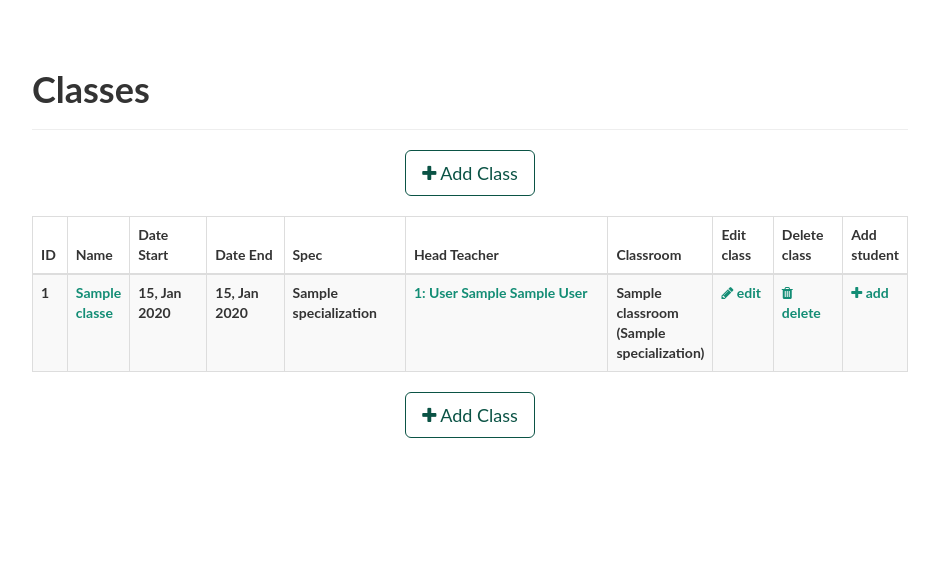
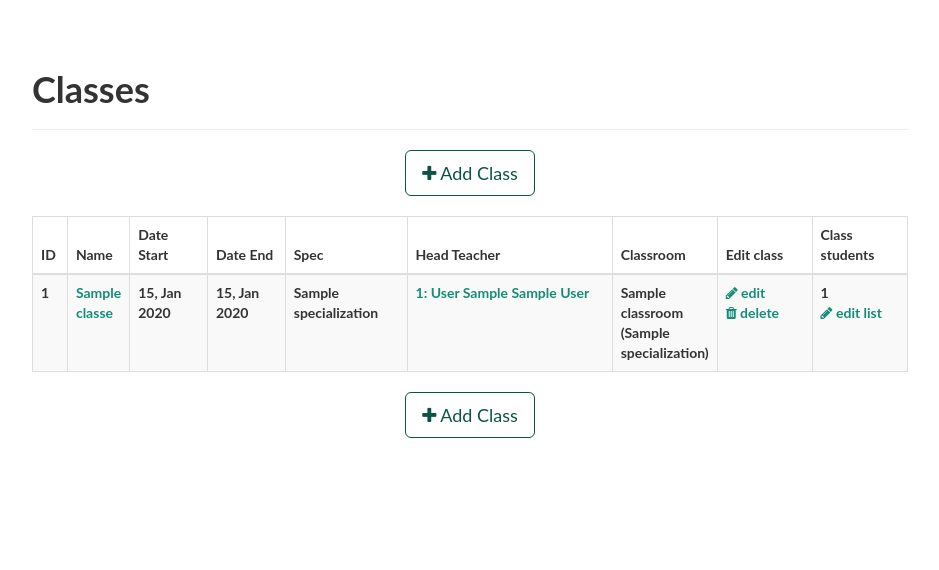
Before and after one commit to TerenikDmitry/school_db, a Flask app: page /class/list in a window 1280 px wide. Shown: the part 51-621 px from the top of the page, without its empty margins (170-1109 px from the left). Run offline with Flask 2, Linux system fonts and the light colour scheme; a user stored in the database is signed in; tables that the repository leaves empty hold one stand-in row (values such as "Sample post"); parts of the project's set-up code (start-up, migrations or seed data) failed here and were passed over; some libraries are stand-ins or nearby versions.

Commit message:
Class PAGE add list students

```diff
--- a/app/classes/views.py
+++ b/app/classes/views.py
@@ -21,7 +21,7 @@ def one_class(class_id):
     classStudents = StudentInClass.query.filter_by(class_id=class_id).all()
     _class = Class.query.get_or_404(class_id)
 
-    return render_template('classes/class.html', title='Class', _class=_class, classStudents=classStudents)
+    return render_template('classes/class_dashboard.html', title='Class', _class=_class, classStudents=classStudents)
 
 
 @classes.route('/class/list')
@@ -33,7 +33,7 @@ def list_classes():
     check_admin()
 
     classesList = Class.query.all()
-    return render_template('classes/classes.html',
+    return render_template('classes/class.html',
                            classesList=classesList)
 
 
@@ -64,12 +64,14 @@ def add_class():
         # redirect to the list of classes PAGE
         return redirect(url_for('classes.list_classes'))
 
+    form.head_teacher_id.query = User.query.filter(User.is_admin!=True, User.role_id==1).outerjoin(Class, Class.headTeacher == User.id).filter(Class.id==None)
+
     return render_template('classes/editClass.html',
                            form=form,
                            title='Add Class')
 
 
-@classes.route('/class/edit/<int:id>', methods=['GET', 'POST'])
+@classes.route('/class/<int:id>/edit', methods=['GET', 'POST'])
 @login_required
 def edit_class(id):
     """
@@ -109,7 +111,7 @@ def edit_class(id):
                            title="Edit Class")
 
 
-@classes.route('/class/delete/<int:id>', methods=['GET', 'POST'])
+@classes.route('/class/<int:id>/delete', methods=['GET', 'POST'])
 @login_required
 def delete_class(id):
     """
@@ -126,31 +128,65 @@ def delete_class(id):
     return redirect(url_for('classes.list_classes'))
 
 
-@classes.route('/class/students/add/<int:id>', methods=['GET', 'POST'])
+@classes.route('/class/<int:id>/students/add', methods=['GET', 'POST'])
 @login_required
 def add_student(id):
     """
-    Add a student to class
+    Add class
     """
     check_admin()
 
-    form = ClassStudentsForm(obj=id)
+    form = ClassStudentsForm()
     if form.validate_on_submit():
         try:
-            studentInClass = StudentInClass(class_id=id,
-                                            user_id_studen=form.student.data.id)
-            db.session.add(studentInClass)
+            classStudent = StudentInClass(class_id=id,
+                                          user_id_studen=form.student.data.id)
+            db.session.add(classStudent)
             db.session.commit()
-            flash('You have successfully added a student to class.')
+            flash('You have successfully added a new class.')
         except:
             flash('Error')
 
         # redirect to the list of classes PAGE
         return redirect(url_for('classes.list_classes'))
 
-    form.student.query = db.session.query(User).filter(User.role_id == 2).outerjoin(StudentInClass).filter(StudentInClass.user_id_studen == None)
-    class_name = Class.query.get_or_404(id)
-    return render_template('classes/addStudentToClass.html',
+    form.student.query = User.query.filter_by(role_id=2).outerjoin(StudentInClass, StudentInClass.user_id_studen == User.id).filter(StudentInClass.class_id==None)
+
+    return render_template('classes/editStudentToClass.html',
                            form=form,
-                           class_name = class_name.name,
+                           title='Add Student')
+
+
+@classes.route('/class/<int:id>/students/edit', methods=['GET', 'POST'])
+@login_required
+def list_students(id):
+    """
+    Add a student to class
+    """
+    check_admin()
+
+    students = StudentInClass.query.filter_by(class_id=id).all()
+    oneClass = Class.query.get_or_404(id)
+
+    return render_template('classes/listStudentToClass.html',
+                           students=students,
+                           oneClass=oneClass,
                            title='Add Student to Class')
+
+
+@classes.route('/class/<int:id_class>/students/delete/<int:id_student>', methods=['GET', 'POST'])
+@login_required
+def delete_student(id_class,id_student):
+    """
+    Delete a Student from Class
+    """
+    check_admin()
+
+    students = StudentInClass.query.filter(StudentInClass.class_id == id_class,
+                                           StudentInClass.user_id_studen == id_student).first()
+    db.session.delete(students)
+    db.session.commit()
+    flash('You have successfully deleted student from class.')
+
+    # redirect to the list of classes PAGE
+    return redirect(url_for('classes.list_classes'))
--- a/app/models.py
+++ b/app/models.py
@@ -107,7 +107,7 @@ class Class(db.Model):
     headTeacher = db.Column(db.Integer, db.ForeignKey('users.id'), nullable=False)
     room_id = db.Column(db.Integer, db.ForeignKey('classrooms.id'), nullable=False)
 
-    class_id = db.relationship('StudentInClass', backref='classes', lazy='dynamic')
+    students = db.relationship('StudentInClass', backref='classes', lazy='dynamic',cascade="all, delete")
     schedule_id = db.relationship('Schedule', backref='classes', lazy='dynamic')
 
     def __repr__(self):
--- a/app/templates/classes/class.html
+++ b/app/templates/classes/class.html
@@ -1,39 +1,87 @@
 {% extends "base.html" %}
-{% block title %}Class{% endblock %}
+{% block title %} Classes {% endblock %}
 {% block body %}
     <div class="outer">
+        <div class="middle">
             <div class="center">
                 <div class="page-header">
-            <h1>{{ _class }}</h1>
+                    <h1> Classes </h1>
                 </div>
-        <div>Specialization: {{ _class.specializations }}</div>
-        <div>Teacher:
-            <a href="{{ url_for('home.teacher_dashboard', id=_class.users.id) }}">
-                {{ _class.users.last_name }} {{ _class.users.first_name }} {{ _class.users.middle_name }}
+
+                <div style="text-align: center">
+                    <a href="{{ url_for('classes.add_class') }}" class="btn btn-default btn-lg">
+                        <i class="fa fa-plus"></i> Add Class
                     </a>
                 </div>
-        <div>Classroom:
-            {{ _class.classrooms.name }}
-            ({{ _class.classrooms.room_specializations.name }})
+
+                {% if classesList %}
+                    <table class="table table-striped table-bordered">
+                        <thead>
+                        <tr>
+                            <th width="4%"> ID</th>
+                            <th width="6%"> Name</th>
+                            <th width="9%"> Date Start</th>
+                            <th width="9%"> Date End</th>
+                            <th width="14%"> Spec</th>
+                            <th width="24%"> Head Teacher</th>
+                            <th width="12%"> Classroom</th>
+                            <th width="11%"> Edit class</th>
+                            <th width="11%"> Class students</th>
+                        </tr>
+                        </thead>
+                        <tbody>
+                        {% for classOne in classesList %}
+                            <tr>
+                                <td> {{ classOne.id }} </td>
+                                <td>
+                                    <a href="{{ url_for('classes.one_class', class_id=classOne.id) }}">
+                                        {{ classOne }}
+                                    </a>
+                                </td>
+                                <td> {{ classOne.dateStartEducation.strftime('%d, %b %Y') }} </td>
+                                <td> {{ classOne.dateEndEducation.strftime('%d, %b %Y') }} </td>
+                                <td> {{ classOne.specializations.name }} </td>
+                                <td>
+                                    <a href="{{ url_for('home.teacher_dashboard', id=classOne.users.id) }}">
+                                        {{ classOne.users }}
+                                    </a>
+                                </td>
+                                <td> {{ classOne.classrooms.name }} <br> ({{ classOne.classrooms.room_specializations.name }})</td>
+                                <td>
+                                    <a href="{{ url_for('classes.edit_class', id=classOne.id) }}">
+                                        <i class="fa fa-pencil"></i> edit
+                                    </a>
+                                    <br>
+                                    <a href="{{ url_for('classes.delete_class', id=classOne.id) }}">
+                                        <i class="fa fa-trash"></i> delete
+                                    </a>
+                                </td>
+                                <td>
+                                    {% if classOne.students.count()!=0 %}
+                                        {{ classOne.students.count() }}<br>
+                                        <a href="{{ url_for('classes.list_students', id=classOne.id) }}">
+                                            <i class="fa fa-pencil"></i> edit list
+                                        </a>
+                                    {% else %}
+                                        <a href="{{ url_for('classes.add_student', id=classOne.id) }}">
+                                        <i class="fa fa-plus"></i> Add student
+                                    </a>
+                                    {% endif %}
+                                </td>
+                            </tr>
+                        {% endfor %}
+                        </tbody>
+                    </table>
+                {% else %}
+                    <div class="alert alert-warning" role="alert">No class have been added.</div>
+                {% endif %}
+
+                <div style="text-align: center">
+                    <a href="{{ url_for('classes.add_class') }}" class="btn btn-default btn-lg">
+                        <i class="fa fa-plus"></i> Add Class
+                    </a>
                 </div>
-
-        <br>
-        {% if classStudents %}
-            <div class="panel panel-default">
-                <div class="panel-heading">Students:</div>
-                <ul class="list-group">
-                    {% for student in classStudents %}
-                        <li class="list-group-item">
-                            <a href="{{ url_for('home.student_dashboard',id=student.users.id) }}">
-                                {{ student.users.last_name }} {{ student.users.first_name }} {{ student.users.middle_name }}
-                            </a>
-                        </li>
-                    {% endfor %}
-                </ul>
             </div>
-        {% else %}
-            <div class="alert alert-warning" role="alert">No students</div>
-        {% endif %}
         </div>
     </div>
 {% endblock %}
--- a/app/templates/classes/classes.html
+++ /dev/null
@@ -1,82 +0,0 @@
-{% extends "base.html" %}
-{% block title %} Classes {% endblock %}
-{% block body %}
-    <div class="outer">
-        <div class="middle">
-            <div class="center">
-                <div class="page-header">
-                    <h1> Classes </h1>
-                </div>
-
-                <div style="text-align: center">
-                    <a href="{{ url_for('classes.add_class') }}" class="btn btn-default btn-lg">
-                        <i class="fa fa-plus"></i> Add Class
-                    </a>
-                </div>
-
-                {% if classesList %}
-                    <table class="table table-striped table-bordered">
-                        <thead>
-                        <tr>
-                            <th width="4%"> ID</th>
-                            <th width="6%"> Name</th>
-                            <th width="9%"> Date Start</th>
-                            <th width="9%"> Date End</th>
-                            <th width="14%"> Spec</th>
-                            <th width="24%"> Head Teacher</th>
-                            <th width="12%"> Classroom</th>
-                            <th width="7%"> Edit class</th>
-                            <th width="8%"> Delete class</th>
-                            <th width="7%"> Add student</th>
-                        </tr>
-                        </thead>
-                        <tbody>
-                        {% for classOne in classesList %}
-                            <tr>
-                                <td> {{ classOne.id }} </td>
-                                <td>
-                                    <a href="{{ url_for('classes.one_class', class_id=classOne.id) }}">
-                                        {{ classOne }}
-                                    </a>
-                                </td>
-                                <td> {{ classOne.dateStartEducation.strftime('%d, %b %Y') }} </td>
-                                <td> {{ classOne.dateEndEducation.strftime('%d, %b %Y') }} </td>
-                                <td> {{ classOne.specializations.name }} </td>
-                                <td>
-                                    <a href="{{ url_for('home.teacher_dashboard', id=classOne.users.id) }}">
-                                        {{ classOne.users }}
-                                    </a>
-                                </td>
-                                <td> {{ classOne.classrooms.name }} ({{ classOne.classrooms.room_specializations.name }})</td>
-                                <td>
-                                    <a href="{{ url_for('classes.edit_class', id=classOne.id) }}">
-                                        <i class="fa fa-pencil"></i> edit
-                                    </a>
-                                </td>
-                                <td>
-                                    <a href="{{ url_for('classes.delete_class', id=classOne.id) }}">
-                                        <i class="fa fa-trash"></i> delete
-                                    </a>
-                                </td>
-                                <td>
-                                    <a href="{{ url_for('classes.add_student', id=classOne.id) }}">
-                                        <i class="fa fa-plus"></i> add
-                                    </a>
-                                </td>
-                            </tr>
-                        {% endfor %}
-                        </tbody>
-                    </table>
-                {% else %}
-                    <div class="alert alert-warning" role="alert">No class have been added.</div>
-                {% endif %}
-
-                <div style="text-align: center">
-                    <a href="{{ url_for('classes.add_class') }}" class="btn btn-default btn-lg">
-                        <i class="fa fa-plus"></i> Add Class
-                    </a>
-                </div>
-            </div>
-        </div>
-    </div>
-{% endblock %}
```
Also changed, not shown: app/templates/classes/class_dashboard.html (added, +39 -0 lines), app/templates/classes/listStudentToClass.html (added, +64 -0 lines), app/templates/classes/editStudentToClass.html (renamed from app/templates/classes/addStudentToClass.html). Lines whose indentation alone changed are shown as unchanged.
